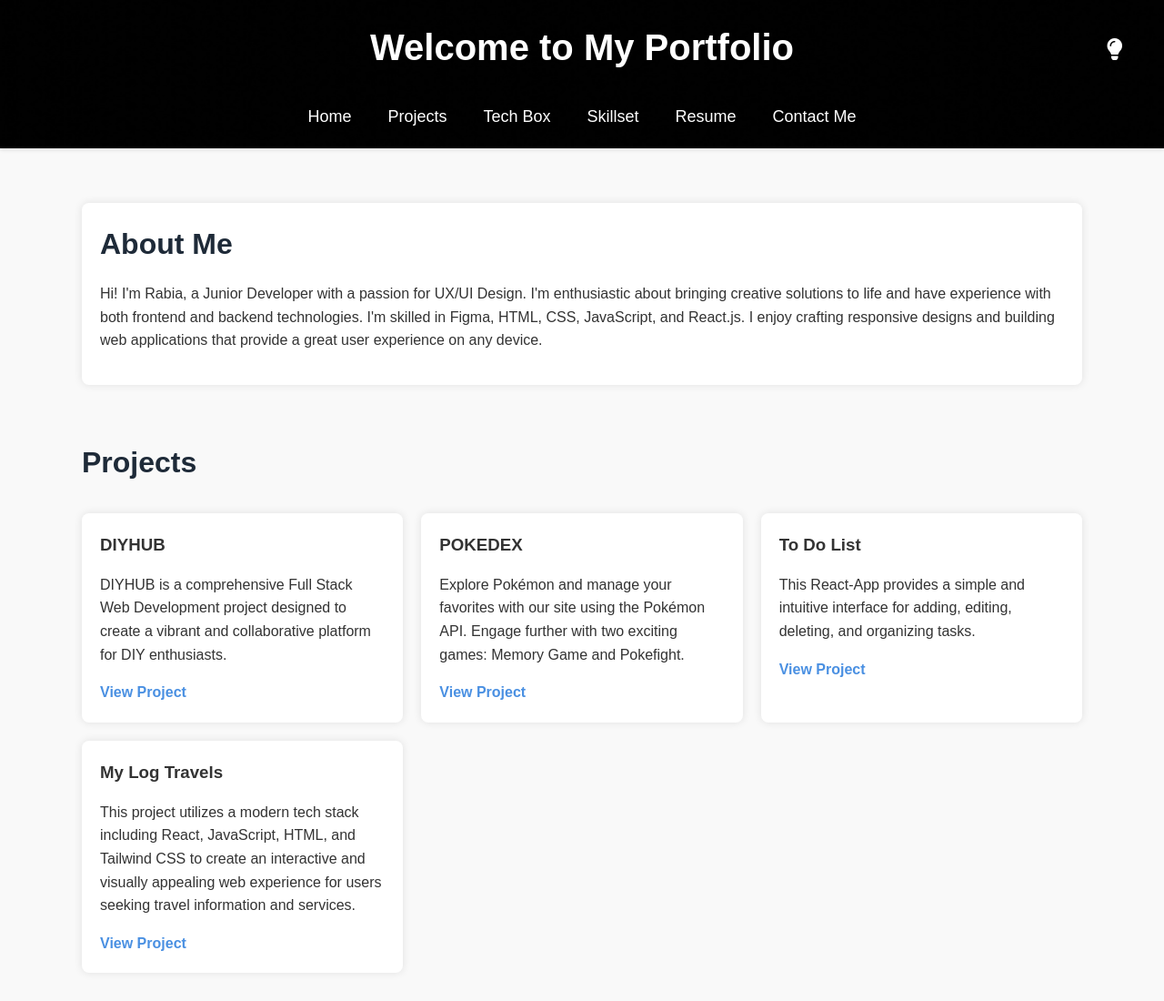
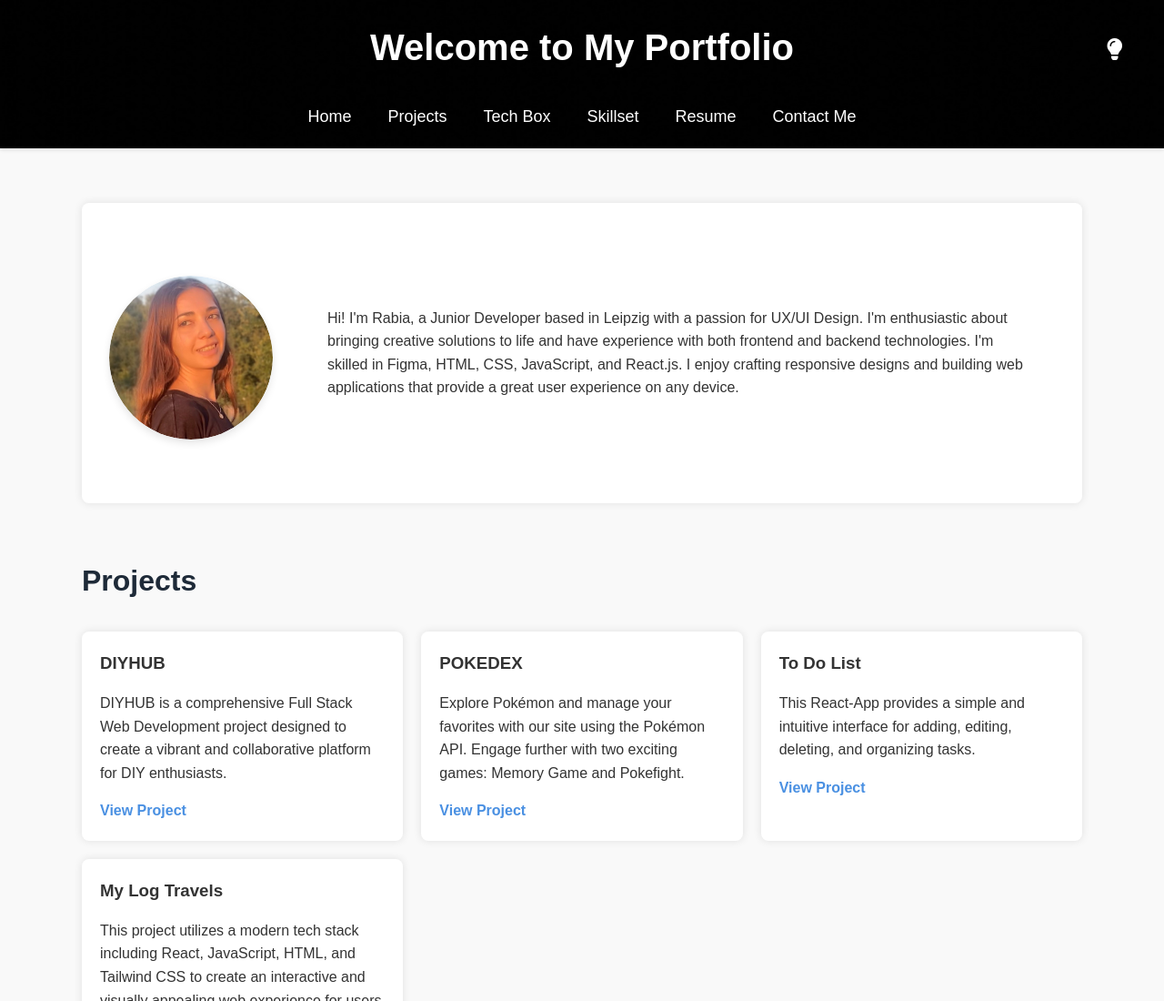
Before and after one commit to rbksy/Portfolio, a plain HTML site: page index.html in a window 1280 px wide. Shown: the top 1100 px of the page at 91% size. Drawn offline with Linux system fonts and the light colour scheme.

Commit message:
pp added

```diff
--- a/index.html
+++ b/index.html
@@ -27,12 +27,15 @@
     <main>
         <section id="home" class="about">
             <div class="about-content">
-                <div>
-                    <h2>About Me</h2>
-                    <p>Hi! I'm Rabia, a Junior Developer with a passion for UX/UI Design. I'm enthusiastic about bringing creative solutions to life and have experience with both frontend and backend technologies. I'm skilled in Figma, HTML, CSS, JavaScript, and React.js. I enjoy crafting responsive designs and building web applications that provide a great user experience on any device. </p>
+                <div class="profile-photo">
+                    <img src="images/profile.jpg" alt="Profile Photo">
+                </div>
+                <div class="about-text">
+                    <p>Hi! I'm Rabia, a Junior Developer based in Leipzig with a passion for UX/UI Design.  I'm enthusiastic about bringing creative solutions to life and have experience with both frontend and backend technologies. I'm skilled in Figma, HTML, CSS, JavaScript, and React.js. I enjoy crafting responsive designs and building web applications that provide a great user experience on any device.</p>
                 </div>
             </div>
         </section>
+
         <section id="projects">
             <h2>Projects</h2>
             <div id="project-list">
--- a/styles.css
+++ b/styles.css
@@ -113,17 +113,26 @@ main {
 /* About Section */
 .about-content {
     display: flex;
-    flex-wrap: wrap;
     align-items: center;
-    gap: 20px;
+    gap: 40px;
     background: #ffffff;
-    padding: 20px;
+    padding: 30px;
     border-radius: 8px;
     box-shadow: 0 0 10px rgba(0, 0, 0, 0.1);
 }
 
-.about-content div {
+.profile-photo {
+    flex: 0 0 auto;
+}
+
+.profile-photo img {
+    max-width: 200px;
+    border-radius: 50%;
+}
+
+.about-text {
     flex: 1;
+    margin: 20px;
 }
 
 /* Projects Section */
```
